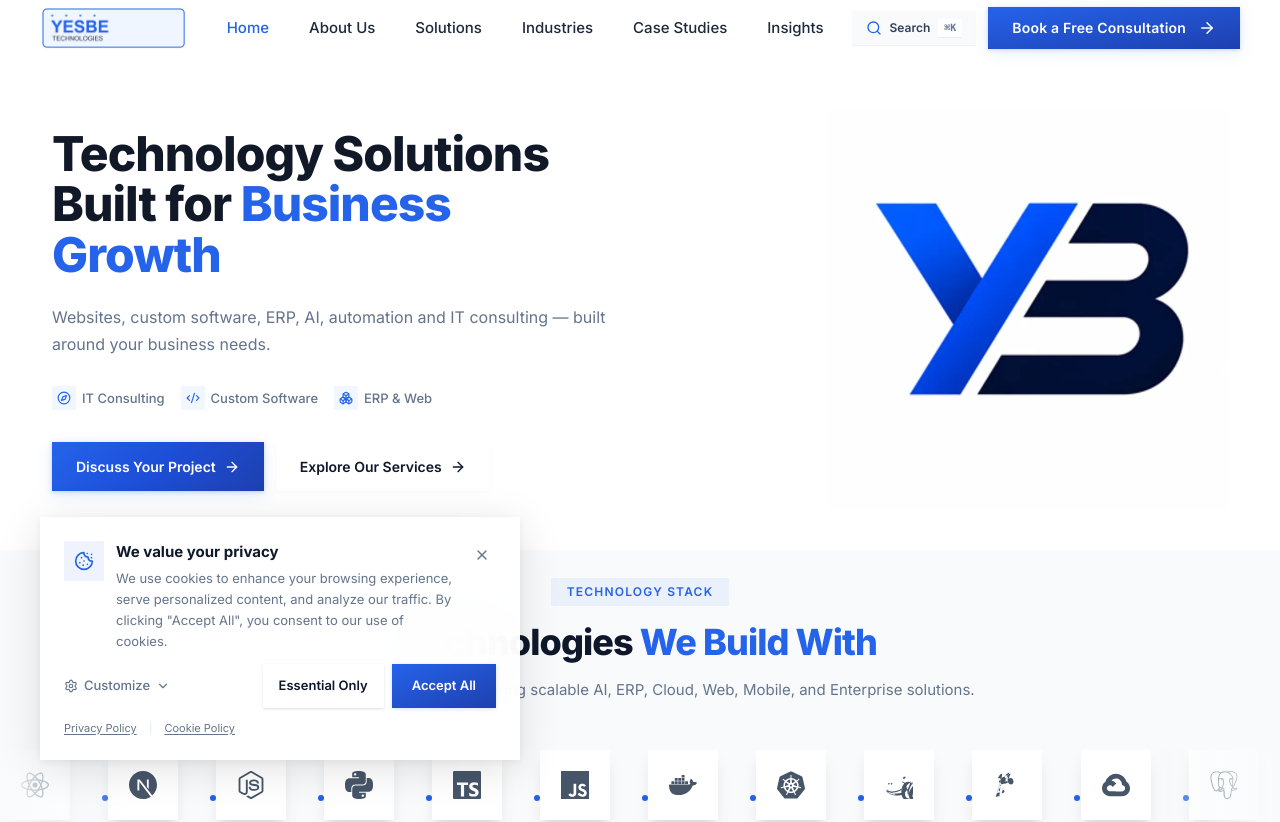
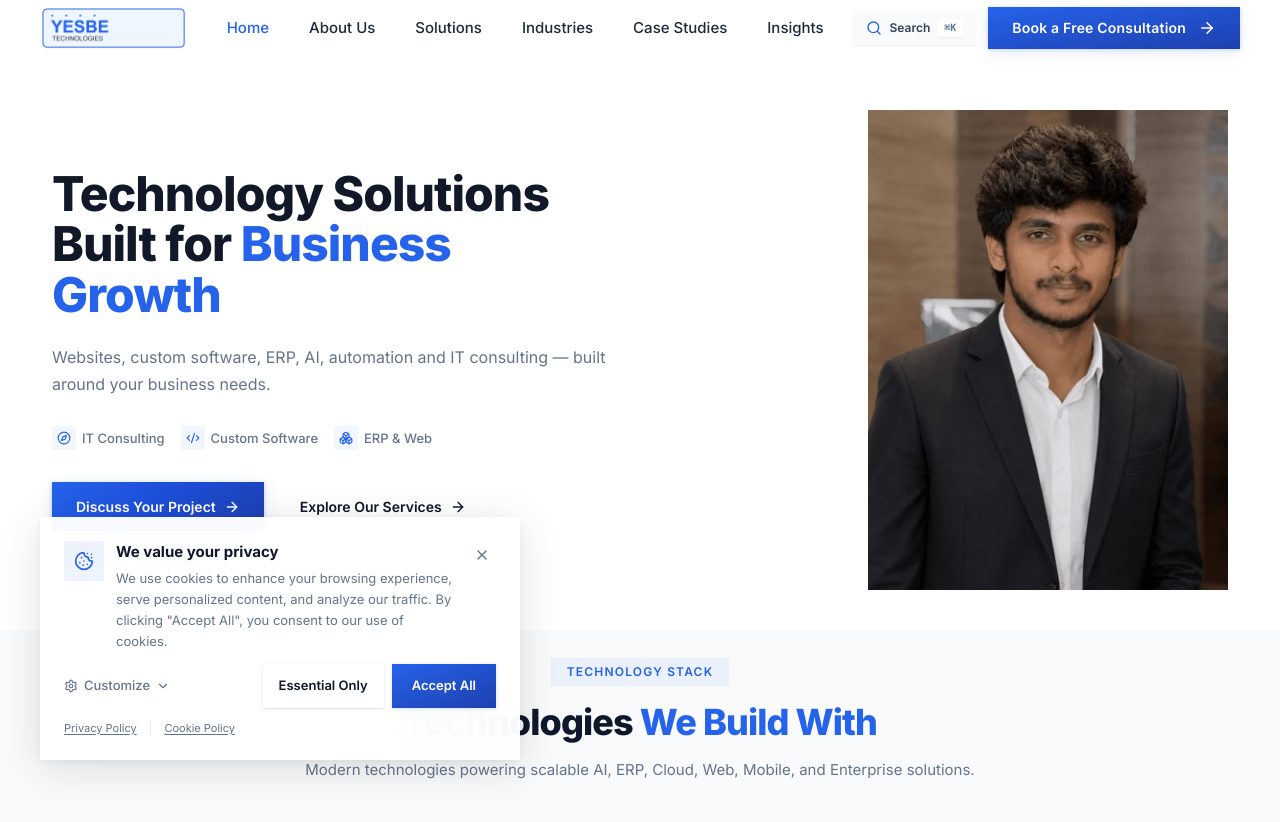
Before and after one commit to SachinBalraj/YesBe-portfolio, a React (Vite) app: page / in a window 1280 px wide. Shown: the top 822 px of the page. Built offline with nearby package versions, Linux system fonts and the light colour scheme.

Commit message:
Replace homepage hero logo with founder photo

```diff
--- a/src/components/sections/PremiumHero.tsx
+++ b/src/components/sections/PremiumHero.tsx
@@ -8,8 +8,7 @@ import {
 } from "lucide-react";
 import { trackConsultationClick } from "@/utils/analytics";
 
-const logoImg = "/YBlogo.png";
-const logoImgWebp = "/YBlogo.webp";
+const heroImage = "/sachin.webp";
 
 /** Factual descriptions of what YESBE actually delivers — no credential claims. */
 const capabilities = [
@@ -77,21 +76,18 @@ export function PremiumHero() {
             </div>
           </div>
 
-          {/* ── Right — Logo ── */}
+          {/* ── Right — Founder image ── */}
           <div className="flex justify-center lg:justify-end">
-            <picture>
-              <source srcSet={logoImgWebp} type="image/webp" />
-              <img
-                src={logoImg}
-                alt="YESBE Technologies logo"
-                width={400}
-                height={400}
-                loading="eager"
-                fetchPriority="high"
-                decoding="async"
-                className="h-60 w-60 sm:h-[320px] sm:w-[320px] lg:h-[400px] lg:w-[400px] object-contain"
-              />
-            </picture>
+            <img
+              src={heroImage}
+              alt="Sachin Balraj, founder of YESBE Technologies"
+              width={375}
+              height={500}
+              loading="eager"
+              fetchPriority="high"
+              decoding="async"
+              className="h-[320px] w-[240px] rounded-2xl object-cover object-top sm:h-[400px] sm:w-[300px] lg:h-[480px] lg:w-[360px]"
+            />
           </div>
         </div>
       </div>
```
